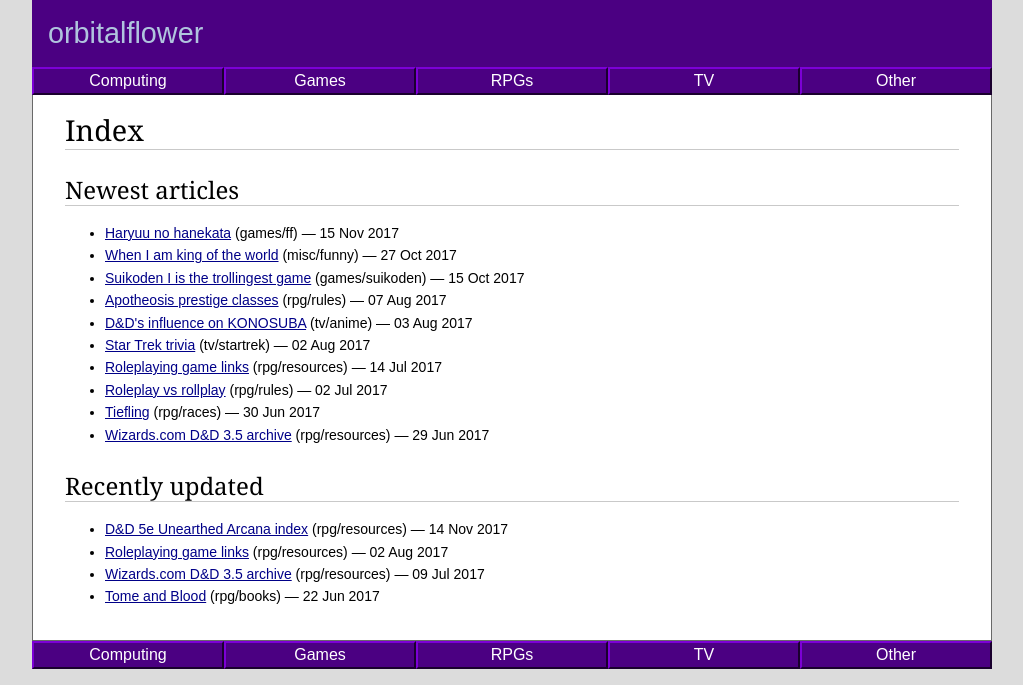
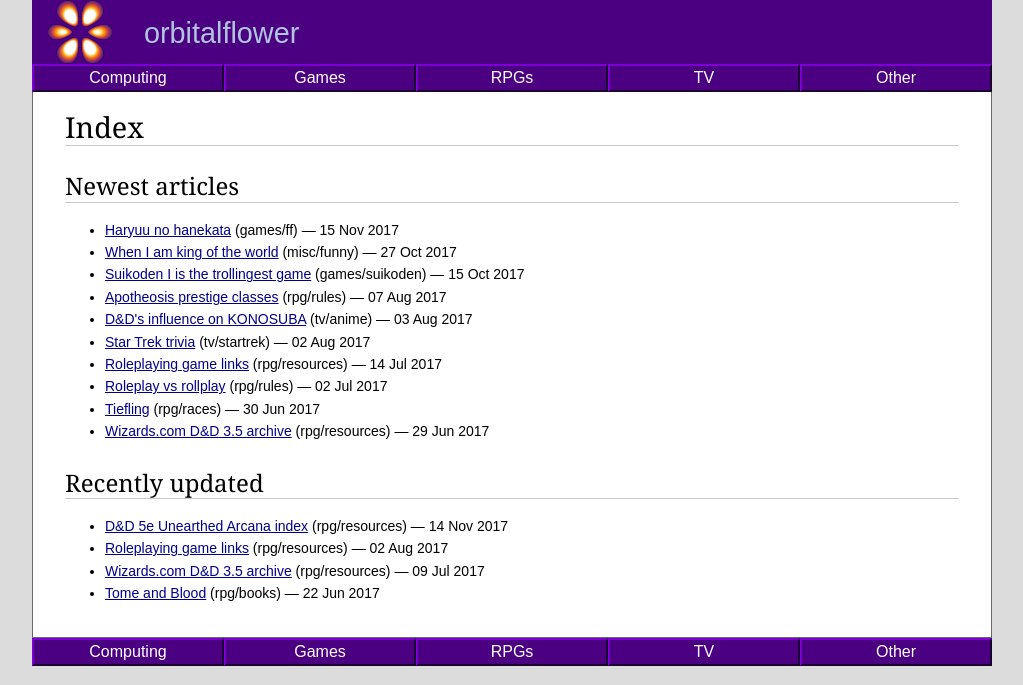
Before and after one commit to orbitalflower/orbitalflower.github.io, a Jekyll site: the page built from index.md, in a window 1280 px wide. Shown: the top 685 px of the page, without its empty margins (128-1151 px from the left). Built offline with Jekyll 4.4.1, drawn with Linux system fonts in a browser that asks for light colours; grey boxes are pictures that could not be loaded.

Commit message:
Title image and favicon

```diff
--- a/_layouts/default.html
+++ b/_layouts/default.html
@@ -27,7 +27,7 @@
       <p>
       {% if page.date %} Page created: {{ page.date | date_to_long_string }}. {% endif %}
       {% if page.updated %} Last updated: {{ page.updated | date_to_long_string }}. {% endif %}
-      <a href="#">Back to top &#x21E4</a> <img src="http://www.free-website-hit-counter.com/c.php?d=6&id=107279&s=16" title="free website hit counter" class="hitcounter" alt="hitcounter">
+      <a href="#">Back to top &#x21E4</a> <img src="https://www.free-website-hit-counter.com/c.php?d=7&id=107279&s=16" title="free website hit counter" class="hitcounter" alt="hitcounter">
       </p>
       </div>
 
--- a/style.css
+++ b/style.css
@@ -11,7 +11,8 @@ body {
 }
 
 #header {
-  background: indigo;
+  background: indigo url(/img/orbital-64px.png) 16px no-repeat;
+  height: 64px;
   color: white;
   overflow: hidden;
   padding-left: 1em;
@@ -23,6 +24,7 @@ body {
   font-size: 1.8em;
   font-weight: normal;
   font-family: sans-serif;
+  padding-left: 96px;
 }
 
 #header a {
```
Also changed, not shown: favicon.ico (added), img/orbital-64px.png (added).
